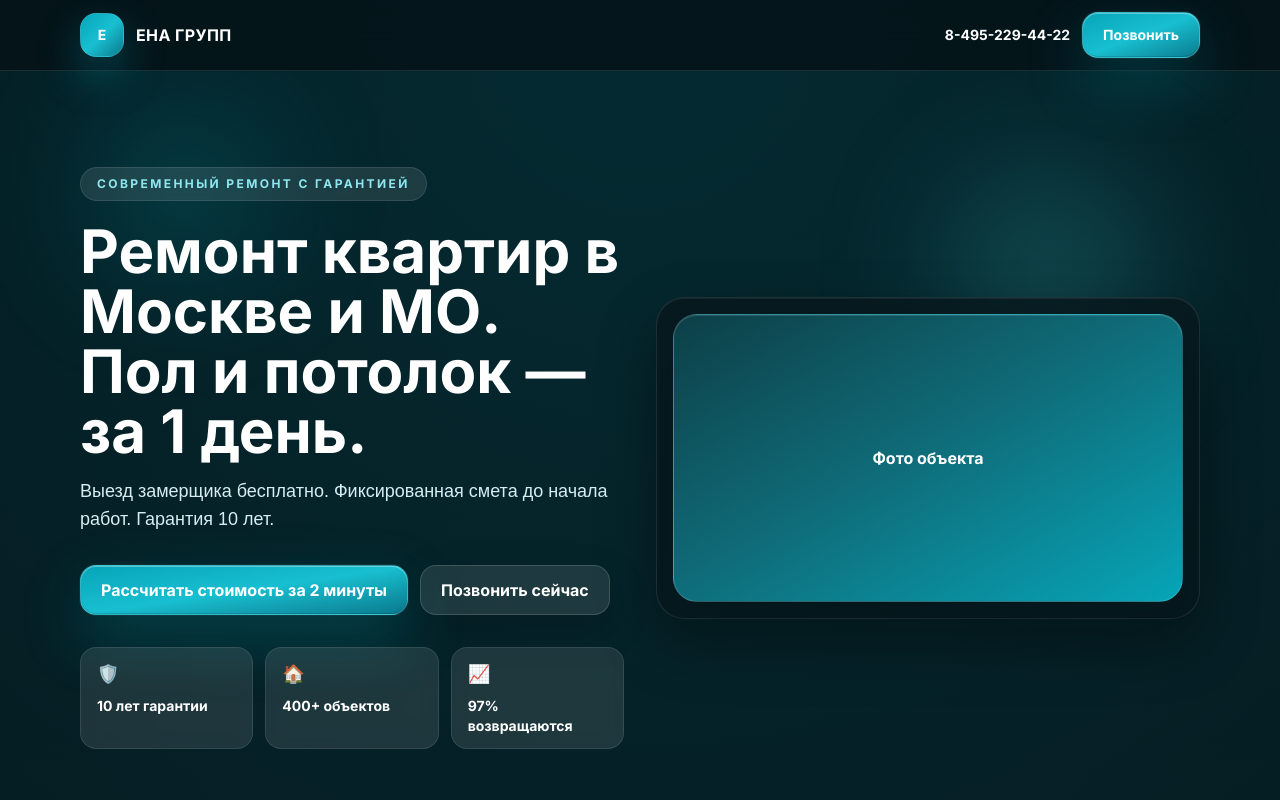
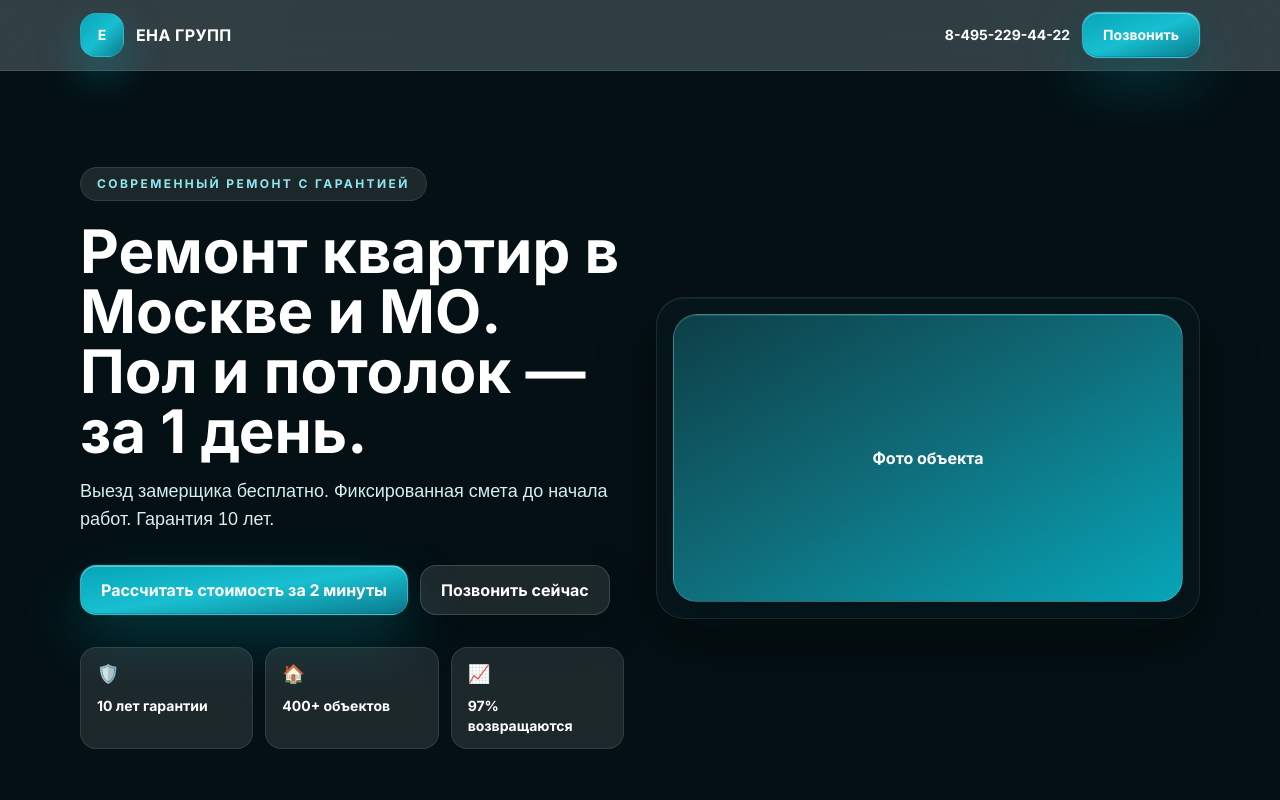
Before and after one commit to SergeyN19/TestSite, a Next.js app: page / in a window 1280 px wide. Shown: the top 800 px of the page. Built offline with nearby package versions, Linux system fonts and the light colour scheme; a web font is replaced by a local one.

Commit message:
Refine section background handling
Co-authored-by: SergeyN19 <37914064+SergeyN19@users.noreply.github.com>

```diff
--- a/app/globals.css
+++ b/app/globals.css
@@ -11,8 +11,8 @@ html {
   padding: 0;
   min-height: 100%;
   background:
-    radial-gradient(circle at top, rgba(6, 165, 184, 0.18), transparent 28%),
-    linear-gradient(180deg, #041014 0%, #071a20 38%, #f3fbfc 38%, #eff7f8 100%);
+    radial-gradient(circle at top, rgba(6, 165, 184, 0.16), transparent 24%),
+    linear-gradient(180deg, #f9fcfd 0%, #eff7f8 58%, #e4f3f5 100%);
 }
 
 body {
--- a/components/LandingPage.tsx
+++ b/components/LandingPage.tsx
@@ -196,7 +196,7 @@ export function LandingPage() {
       </header>
 
       <main>
-        <section className="relative overflow-hidden">
+        <section className="relative overflow-hidden bg-[#041014]">
           <div className="pointer-events-none absolute inset-x-0 top-0 -z-10 h-full">
             <div className="absolute left-[8%] top-10 h-40 w-40 rounded-full bg-[#06A5B8]/25 blur-3xl" />
             <div className="absolute right-[10%] top-24 h-52 w-52 rounded-full bg-[#41d9e4]/20 blur-3xl" />
```
